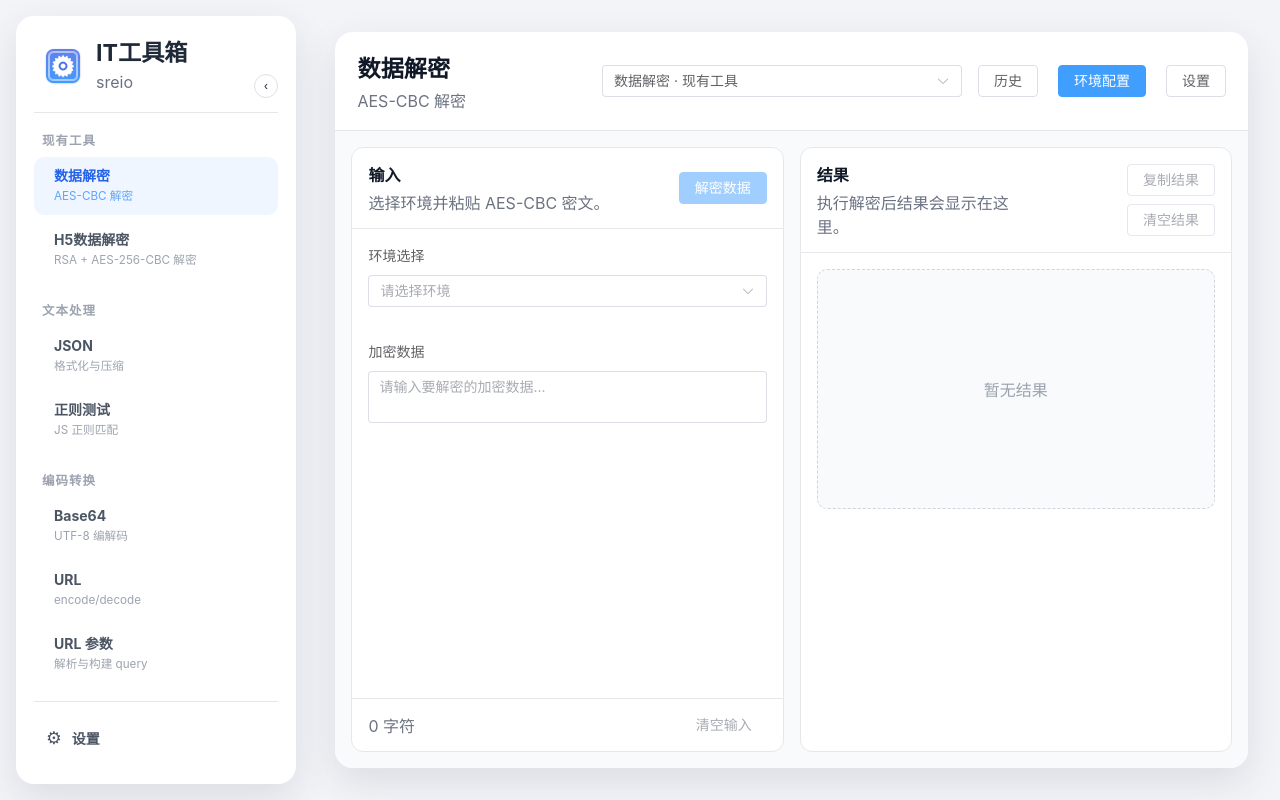
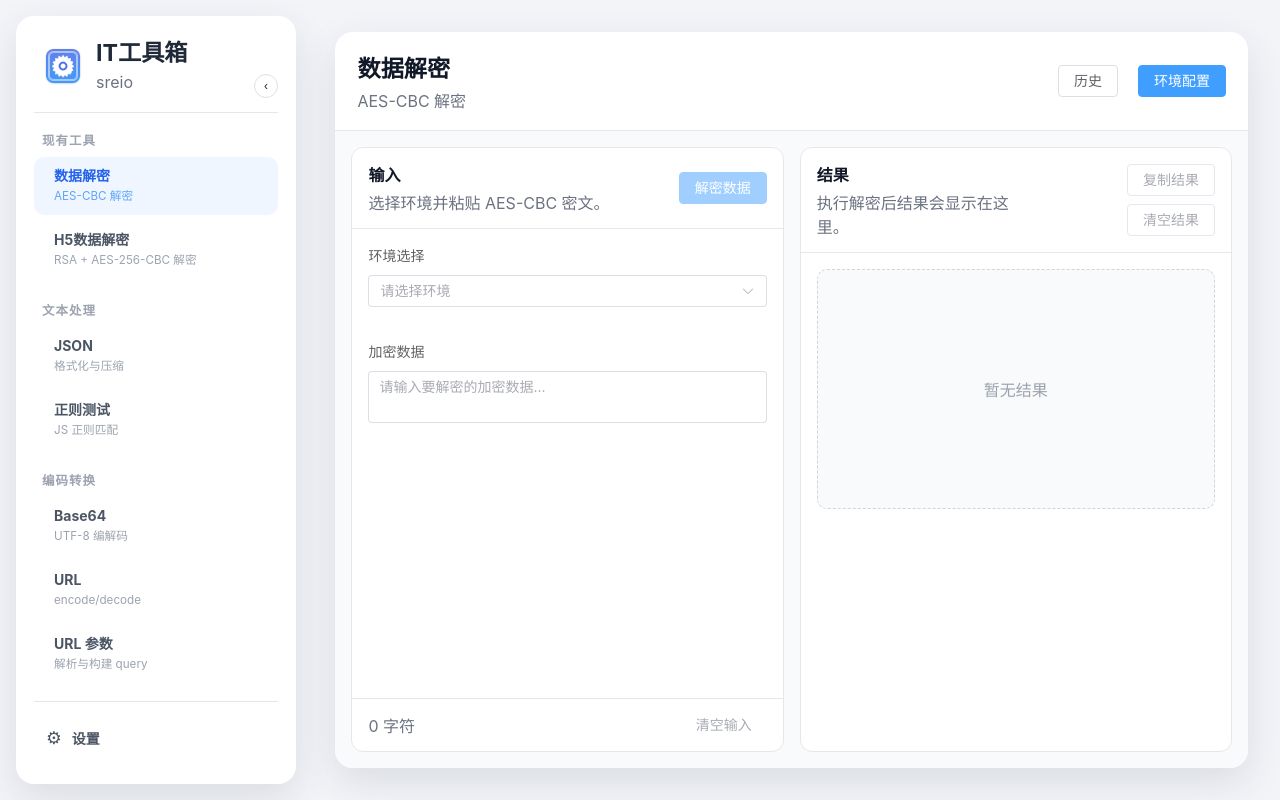
Before and after one commit to sreio/ahu_tools, a Vue app in the folder frontend/: page / in a window 1280 px wide. Built offline with nearby package versions, Linux system fonts and the light colour scheme.

Commit message:
fix: remove duplicate workbench toolbar controls

```diff
--- a/frontend/src/App.vue
+++ b/frontend/src/App.vue
@@ -22,13 +22,9 @@
     <el-main class="main-content">
       <WorkbenchShell
         :active-tool="activeToolDefinition"
-        :tools="tools"
-        @select-tool="selectTool"
         @open-history="openToolHistory"
         @open-settings="showSettings = true"
         @open-h5-settings="showH5Settings = true"
-        @open-updates="showUpdates = true"
-        @open-tool-order="openToolOrder"
       >
         <component
           :is="activeToolDefinition.component"
--- a/frontend/src/components/WorkbenchShell.vue
+++ b/frontend/src/components/WorkbenchShell.vue
@@ -5,21 +5,6 @@
         <h2>{{ activeTool.name }}</h2>
         <p>{{ activeTool.description }}</p>
       </div>
-
-      <el-select
-        class="workbench-tool-search"
-        filterable
-        :model-value="activeTool.key"
-        placeholder="搜索工具"
-        @change="$emit('select-tool', $event)"
-      >
-        <el-option
-          v-for="tool in tools"
-          :key="tool.key"
-          :label="`${tool.name} · ${tool.group}`"
-          :value="tool.key"
-        />
-      </el-select>
 
       <div class="workbench-actions">
         <el-button @click="$emit('open-history', activeTool.key)">历史</el-button>
@@ -29,21 +14,6 @@
         <el-button v-else-if="activeTool.key === 'h5-decrypt'" type="primary" @click="$emit('open-h5-settings')">
           H5配置
         </el-button>
-        <el-popover placement="bottom-end" trigger="click" :width="220">
-          <template #reference>
-            <el-button>设置</el-button>
-          </template>
-          <div class="settings-menu">
-            <button class="settings-menu-item" type="button" @click="$emit('open-tool-order')">
-              <span class="settings-menu-icon">↕</span>
-              <span>工具排序</span>
-            </button>
-            <button class="settings-menu-item" type="button" @click="$emit('open-updates')">
-              <span class="settings-menu-icon">↻</span>
-              <span>检查更新</span>
-            </button>
-          </div>
-        </el-popover>
       </div>
     </header>
 
@@ -61,18 +31,11 @@ export default {
       type: Object,
       required: true,
     },
-    tools: {
-      type: Array,
-      required: true,
-    },
   },
   emits: [
-    'select-tool',
     'open-history',
     'open-settings',
     'open-h5-settings',
-    'open-updates',
-    'open-tool-order',
   ],
 }
 </script>
--- a/frontend/src/style.css
+++ b/frontend/src/style.css
@@ -653,7 +653,7 @@ body {
 
 .workbench-toolbar {
   display: grid;
-  grid-template-columns: minmax(180px, 1fr) minmax(220px, 360px) auto;
+  grid-template-columns: minmax(180px, 1fr) auto;
   gap: 16px;
   align-items: center;
   padding: 18px 22px;
@@ -680,10 +680,6 @@ body {
 .workbench-title p {
   margin: 0;
   color: #6b7280;
-}
-
-.workbench-tool-search {
-  width: 100%;
 }
 
 .workbench-actions,
```
Also changed, not shown: 1 other file (tests, documents, lock files or other folders).
